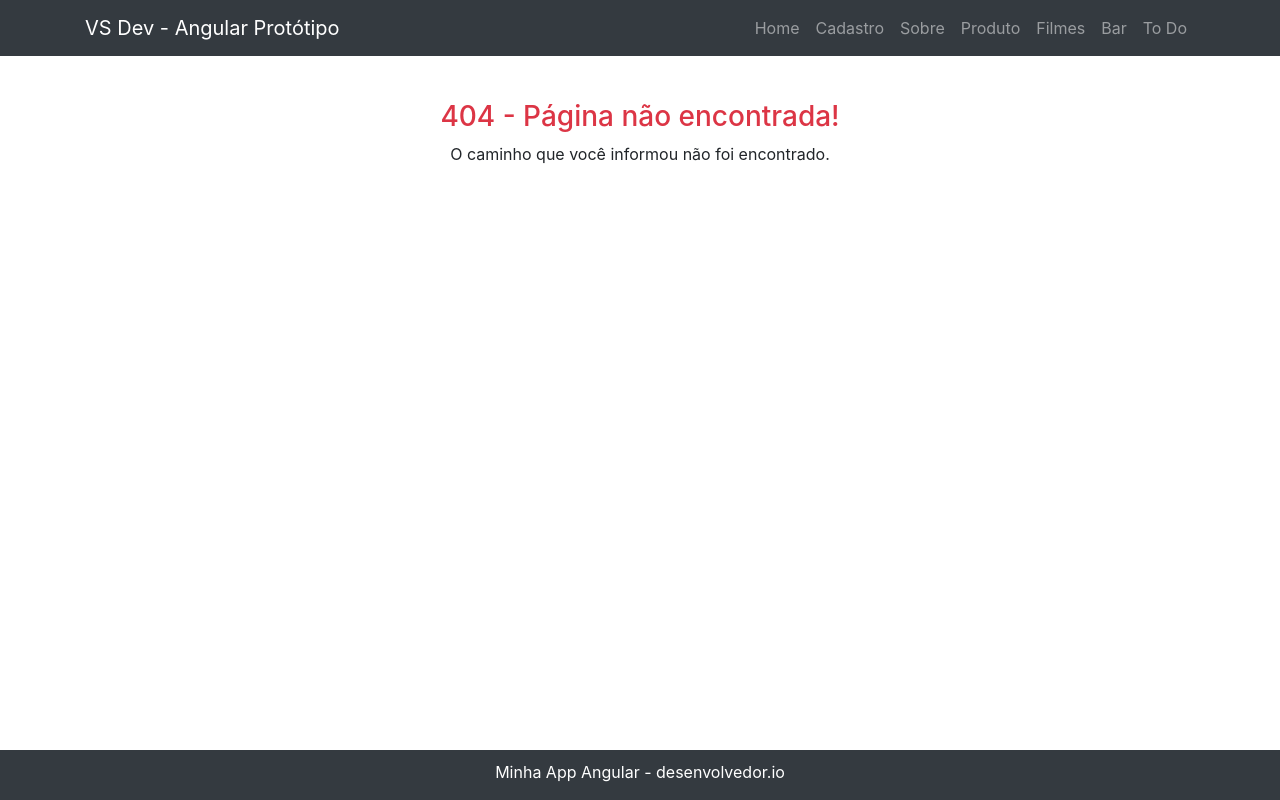
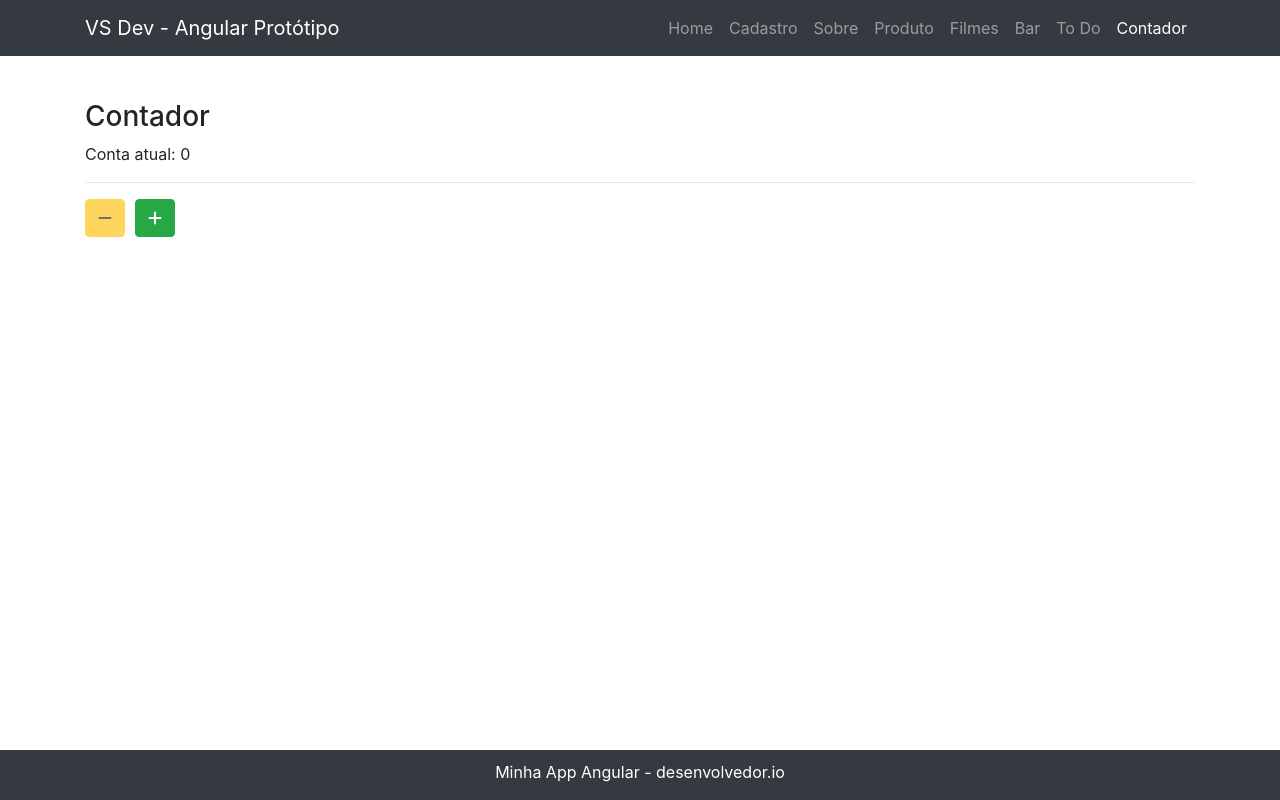
Before and after one commit to victorssr/angular-reactive-forms, an Angular app: page /contador in a window 1280 px wide. Before the commit this address had no page. Built offline with nearby package versions, Linux system fonts and the light colour scheme; what angular2-text-mask, js-brasil, ng-brazil, ng2-validation would draw is missing.

Commit message:
Testing components

```diff
--- a/src/app/app.module.ts
+++ b/src/app/app.module.ts
@@ -25,6 +25,7 @@ import { FileSizePipe } from './demos/pipe/filmes/filesize.pipe';
 import { ImageFormatterPipe } from './demos/pipe/filmes/image.pipe';
 import { BarModule } from './demos/bar-di-zones/bar.module';
 import { TodoModule } from './demos/todo-list/todo.module';
+import { ContadorComponent } from './demos/contador/contador.component';
 
 @NgModule({
   declarations: [
@@ -34,7 +35,8 @@ import { TodoModule } from './demos/todo-list/todo.module';
     NotFoundComponent,
     FilmesComponent,
     FileSizePipe,
-    ImageFormatterPipe
+    ImageFormatterPipe,
+    ContadorComponent
   ],
   imports: [
     BrowserModule,
--- a/src/app/app.routes.ts
+++ b/src/app/app.routes.ts
@@ -9,6 +9,7 @@ import { CadastroGuard } from './services/cadastro.guard';
 import { FilmesComponent } from './demos/pipe/filmes/filmes.component';
 import { BarDiZonesComponent } from './demos/bar-di-zones/bar-di-zones.component';
 import { TodoComponent } from './demos/todo-list/todo.component';
+import { ContadorComponent } from './demos/contador/contador.component';
 
 const rootRouterConfig: Routes = [
     { path: '', redirectTo: '/home', pathMatch: 'full' },
@@ -24,6 +25,7 @@ const rootRouterConfig: Routes = [
     { path: 'bar', component: BarDiZonesComponent },
     { path: 'filmes', component: FilmesComponent },
     { path: 'todo', component: TodoComponent },
+    { path: 'contador', component: ContadorComponent },
     { path: '**', component: NotFoundComponent }
 ];
 
--- /dev/null
+++ b/src/app/demos/contador/contador.component.html
@@ -0,0 +1,11 @@
+<div class="container main-container">
+    <h3>Contador</h3>
+    Conta atual: {{ contador }}
+    <hr>
+    <button class="btn btn-warning" style="margin-right: 10px;" [disabled]="contador == minValue" (click)="decrementar()">
+        <i class="fa fa-minus"></i>
+    </button>
+    <button class="btn btn-success" [disabled]="contador == maxValue" (click)="incrementar()">
+        <i class="fa fa-plus"></i>
+    </button>
+</div>
--- /dev/null
+++ b/src/app/demos/contador/contador.component.ts
@@ -0,0 +1,35 @@
+import { Component, OnInit } from '@angular/core';
+
+@Component({
+  selector: 'app-contador',
+  templateUrl: './contador.component.html',
+  styles: [
+  ]
+})
+export class ContadorComponent implements OnInit {
+
+  contador: number = 0;
+
+  minValue: number = 0;
+  maxValue: number = 10;
+
+  constructor() { }
+
+  ngOnInit(): void {
+  }
+
+  incrementar() {
+    if (this.contador == this.maxValue)
+      return;
+
+    this.contador += 1;
+  }
+
+  decrementar() {
+    if (this.contador == this.minValue)
+      return;
+
+    this.contador -= 1;
+  }
+
+}
--- a/src/app/navegacao/menu/menu.component.ts
+++ b/src/app/navegacao/menu/menu.component.ts
@@ -43,6 +43,11 @@ export class MenuComponent {
       link: '/todo',
       admin: false,
       exact: false
+    }, {
+      name: 'Contador',
+      link: '/contador',
+      admin: false,
+      exact: false
     }
   ];
 
```
Also changed, not shown: 1 other file (tests, documents, lock files or other folders).
